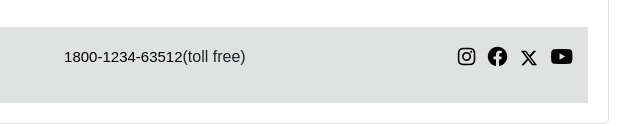
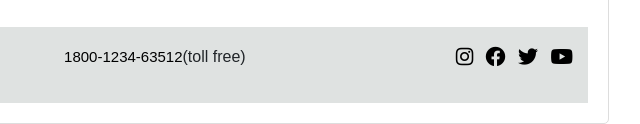
Before and after one commit to Npkrathour/email-05, a plain HTML site: page index.html in a window 1280 px wide. Shown: the part 2309-2433 px from the top of the page, 543-1183 px from the left. Drawn offline with nearby package versions, Linux system fonts and the light colour scheme.

Commit message:
twitter icon chnage

```diff
--- a/index.html
+++ b/index.html
@@ -127,11 +127,8 @@
                                 style="color: #000;"><i class="fab fa-facebook"></i></a></li>
 
                         <li class="list-inline-item">
-                            <a href=" https://x.com/i/flow/login?redirect_after_login=%2FPearsonIN" target="_blank"><svg
-                                    xmlns="http://www.w3.org/2000/svg" style="height: 18px; " viewBox="0 0 512 512">
-                                    <path
-                                        d="M389.2 48h70.6L305.6 224.2 487 464H345L233.7 318.6 106.5 464H35.8L200.7 275.5 26.8 48H172.4L272.9 180.9 389.2 48zM364.4 421.8h39.1L151.1 88h-42L364.4 421.8z" />
-                                </svg></a>
+                            <a href=" https://x.com/i/flow/login?redirect_after_login=%2FPearsonIN" target="_blank"><i
+                                    class="fab fa-twitter"></i></a>
                         </li>
                         <li class="list-inline-item"><a href="https://www.youtube.com/@PearsonIn" target="_blank"
                                 style="color: #000;"><i class="fab fa-youtube"></i></a></li>
```
